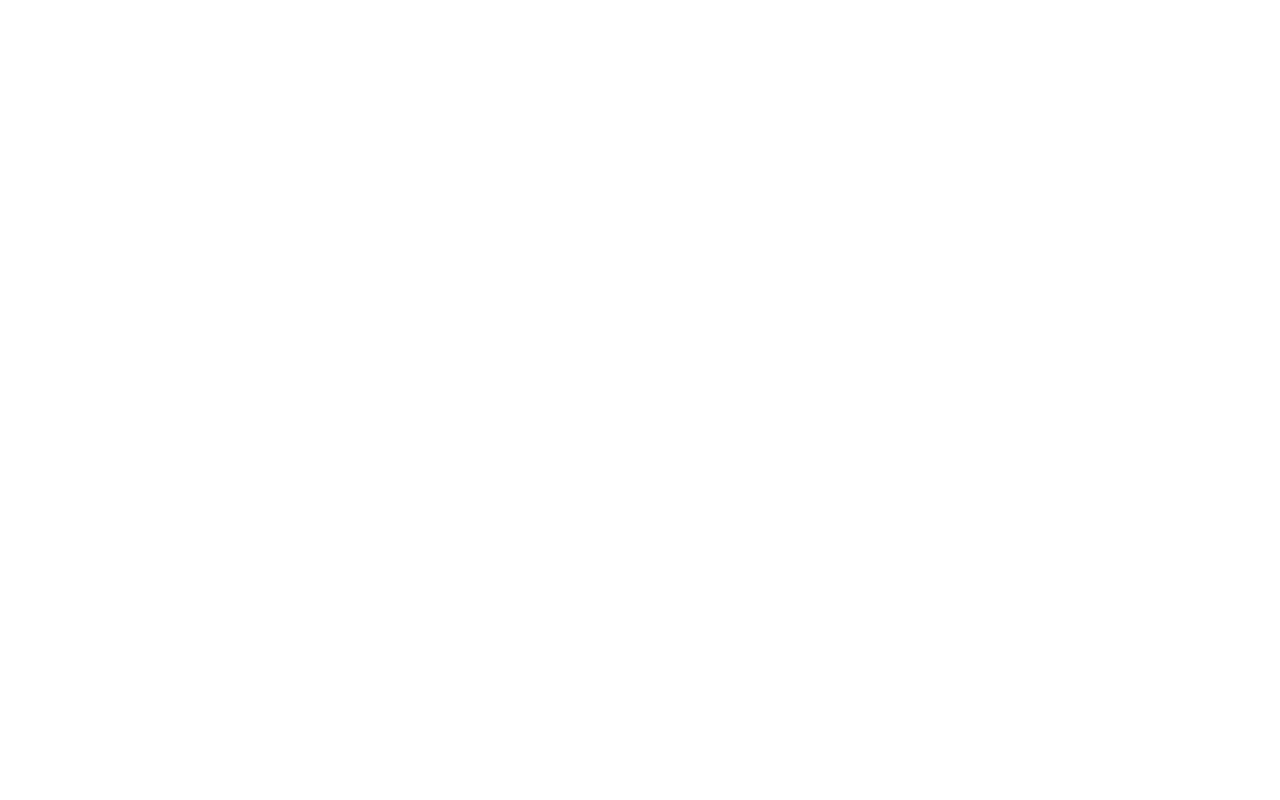
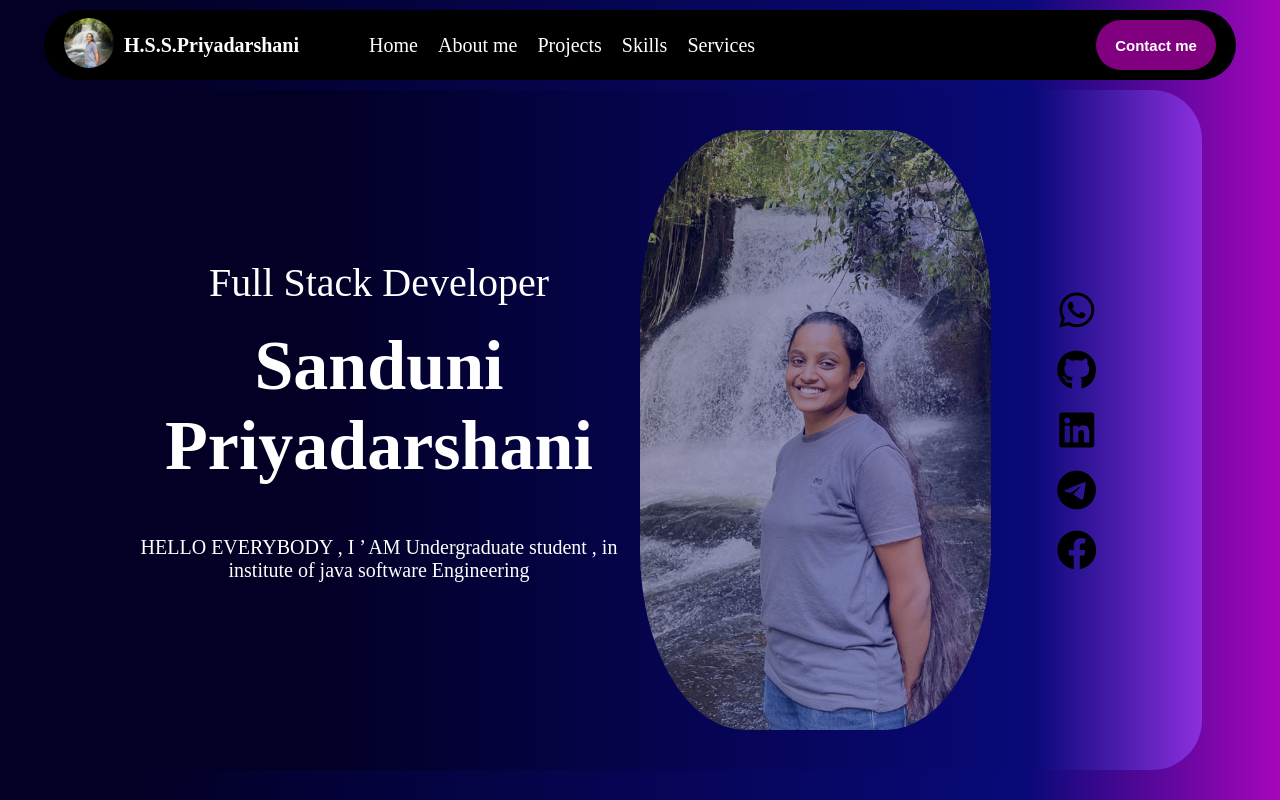
Before and after one commit to sandunipri/My-Portfolio, a plain HTML site: page index.html in a window 1280 px wide. Drawn offline with Linux system fonts and the light colour scheme.

Commit message:
home page

```diff
--- a/index.html
+++ b/index.html
@@ -1,11 +1,204 @@
 <!DOCTYPE html>
 <html lang="en">
-<head>
-    <meta charset="UTF-8">
-    <meta name="viewport" content="width=device-width, initial-scale=1.0">
+  <head>
+    <meta charset="UTF-8" />
+    <meta name="viewport" content="width=device-width, initial-scale=1.0" />
     <title>SSP</title>
-</head>
-<body>
+    <link
+      rel="stylesheet"
+      href="https://cdnjs.cloudflare.com/ajax/libs/font-awesome/6.0.0-beta3/css/all.min.css"
+    />
+    <style>
+      body {
+        margin: 0;
+        background: linear-gradient(
+          90deg,
+          rgba(2, 0, 36, 1) 10%,
+          rgba(9, 9, 121, 1) 80%,
+          rgb(165, 6, 186) 100%
+        );
+      }
+      header {
+        width: 90%;
+        height: 70px;
+        display: flex;
+        flex-direction: row;
+        align-items: center;
+        justify-content: space-between;
+        padding: 0 20px;
+        color: white;
+        border-radius: 50px;
+        margin: 10px auto;
+        background-color: black;
+      }
+      .content {
+        display: flex;
+        flex-direction: row;
+        align-items: center;
+      }
+      .LogoAndName {
+        display: flex;
+        flex-direction: row;
+        align-items: center;
+      }
+      #Logo {
+        width: 50px;
+        height: 50px;
+        object-fit: cover;
+        border-radius: 50%;
+      }
+      #name {
+        font-size: 20px;
+        font-weight: bold;
+        margin-left: 10px;
+      }
+      a {
+        text-decoration: none;
+        color: white;
+        font-size: 20px;
+        margin-left: 20px;
+      }
+      .nav {
+        display: flex;
+        flex-direction: row;
+        margin-left: 50px;
+      }
+      .button {
+        width: 120px;
+        height: 50px;
+        border-radius: 50px;
+        border: none;
+        background-color: purple;
+        color: white;
+        font-weight: bold;
+        font-size: 15px;
+      }
 
-</body>
+      .hero {
+        width: 80%;
+        height: calc(100vh - 120px);
+        /* background: radial-gradient(
+          circle,
+          rgba(255, 255, 255, 1) 0%,
+          rgb(49, 4, 107) 100%
+          ); */
+        background: linear-gradient(
+          90deg,
+          rgba(2, 0, 36, 1) 20%,
+          rgba(9, 9, 121, 1) 85%,
+          rgb(140, 47, 222) 100%
+        );
+        display: flex;
+        flex-direction: row;
+        align-items: center;
+        /* justify-content: center; */
+        margin: 0 auto;
+        border-radius: 50px;
+        color: white;
+        padding: 0 50px;
+      }
+
+      .image {
+        width: 35%;
+        height: calc(100vh - 200px);
+        margin: 0 10px;
+        border-radius: 30%;
+        overflow: hidden;
+
+        /* background-color: blue; */
+      }
+      #picture {
+        width: 100%;
+        height: 100%;
+        object-fit: cover;
+        opacity: 0.6;
+      }
+      .icons {
+        width: 15%;
+        height: calc(100vh - 120px);
+        color: black;
+        display: flex;
+        flex-direction: column;
+        row-gap: 20px;
+        font-size: 40px;
+        align-items: center;
+        justify-content: center;
+        /* background-color: chartreuse; */
+      }
+      .description {
+        width: 50%;
+        height: calc(100vh - 120px);
+        /* background-color: brown; */
+        margin: 0;
+        display: flex;
+        flex-direction: column;
+        row-gap: 20px;
+        align-items: center;
+        justify-content: center;
+        text-align: center;
+      }
+      #topic {
+        margin: 0;
+        font-size: 40px;
+      }
+      #FullName {
+        margin: 0;
+        font-size: 70px;
+        font-weight: 800;
+      }
+      #bio {
+        padding-top: 10px;
+        font-size: 20px;
+      }
+    </style>
+  </head>
+  <body>
+    <header>
+      <div class="content">
+        <div class="LogoAndName">
+          <div>
+            <img
+              id="Logo"
+              src="/assects/images/my image.jpg"
+              alt="Logo image"
+            />
+          </div>
+          <div id="name">H.S.S.Priyadarshani</div>
+        </div>
+        <div class="nav">
+          <a href="#">Home</a>
+          <a href="#">About me</a>
+          <a href="#">Projects</a>
+          <a href="#">Skills</a>
+          <a href="#">Services</a>
+        </div>
+      </div>
+      <button class="button">Contact me</button>
+    </header>
+    <main>
+      <section class="hero">
+        <section class="description">
+          <p id="topic">Full Stack Developer</p>
+          <p id="FullName">Sanduni Priyadarshani</p>
+          <p id="bio">
+            HELLO EVERYBODY , I ’ AM Undergraduate student , in institute of
+            java software Engineering
+          </p>
+        </section>
+        <section class="image">
+          <img id="picture" src="/assects/images/my image.jpg" alt="" />
+        </section>
+        <section class="icons">
+          <i class="fa-brands fa-whatsapp"></i>
+          <i class="fa-brands fa-github"></i>
+          <i class="fa-brands fa-linkedin"></i>
+          <i class="fa-brands fa-telegram"></i>
+          <i class="fa-brands fa-facebook"></i>
+        </section>
+      </section>
+
+      <!-- About page -->
+
+    </main>
+  </body>
 </html>
```
Also changed, not shown: assects/images/image-portfolio-removebg-preview.png (added), assects/images/image-portfolio.jpg (added), assects/images/image-removebg-preview.png (added), assects/images/my image.jpg (added).
